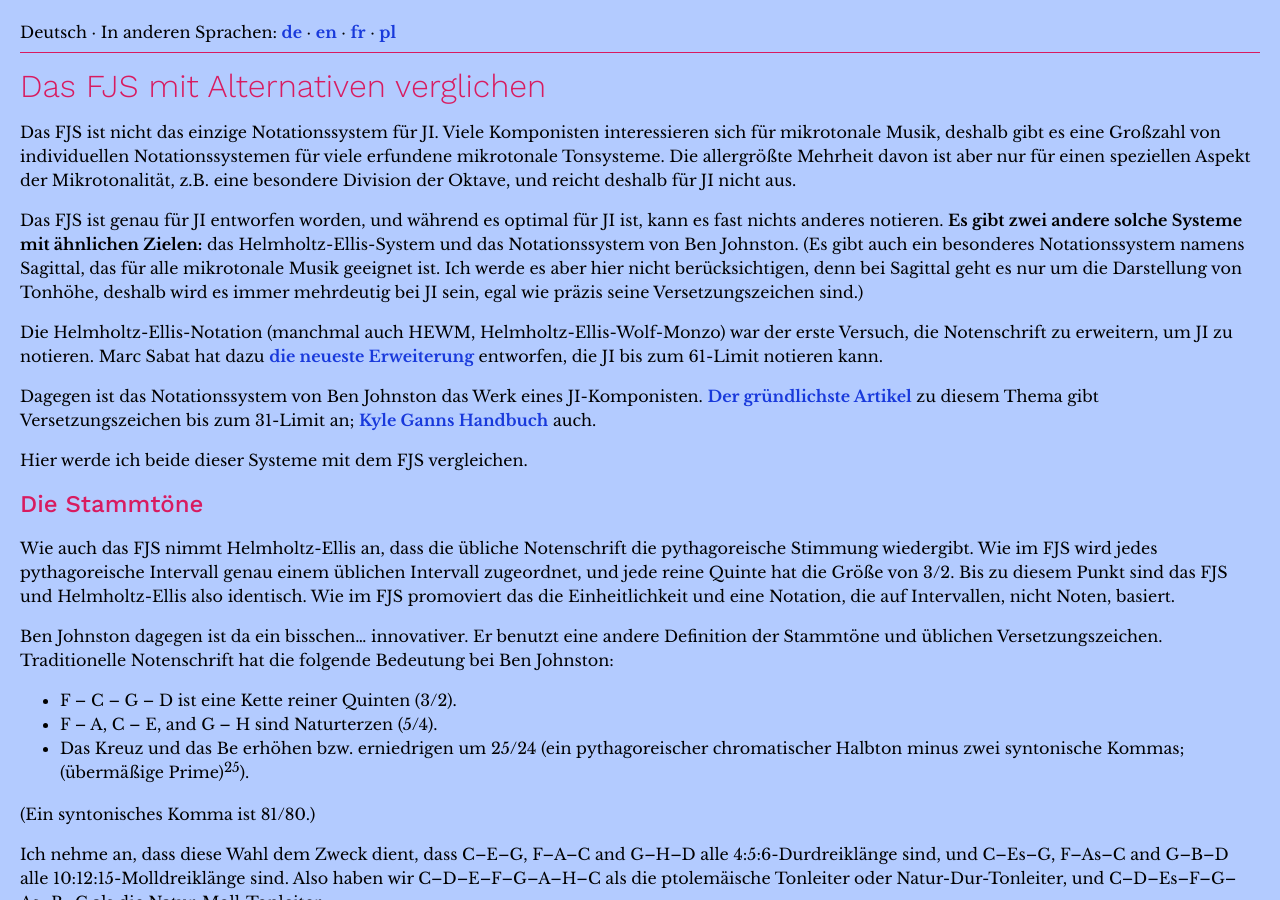
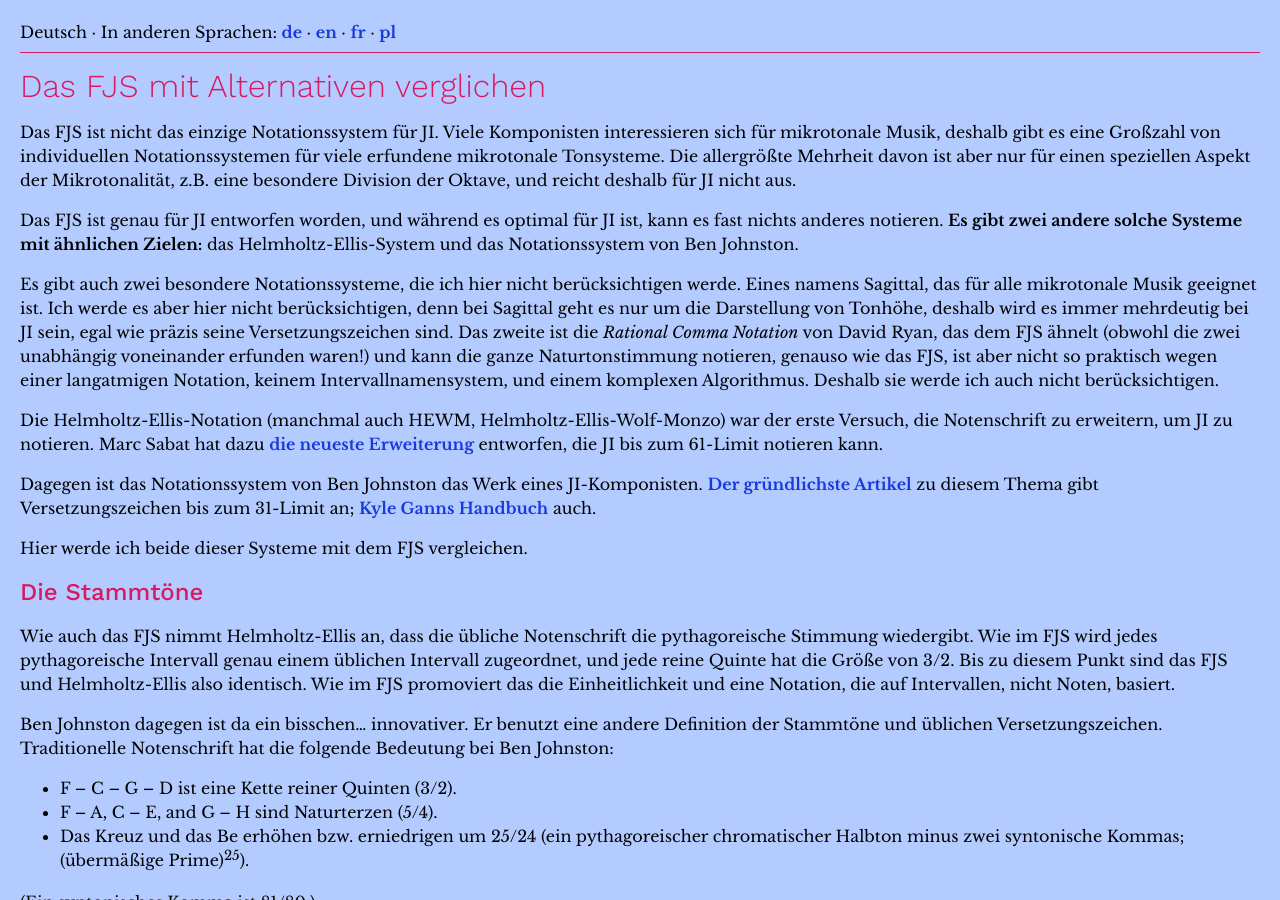
Before and after one commit to misotanni/misotanni.github.io, a Jekyll site: the page built from fjs/de/compare.md, in a window 1280 px wide and 900 px high. Built offline with Jekyll 4.4.1, drawn with Linux system fonts in a browser that asks for light colours; our own code applies the rules of GitHub Pages for plain Markdown files; formulas are drawn with MathJax 3.

Commit message:
mentioned RCN

```diff
--- a/fjs/de/compare.md
+++ b/fjs/de/compare.md
@@ -2,7 +2,9 @@
 
 Das FJS ist nicht das einzige Notationssystem für JI. Viele Komponisten interessieren sich für mikrotonale Musik, deshalb gibt es eine Großzahl von individuellen Notationssystemen für viele erfundene mikrotonale Tonsysteme. Die allergrößte Mehrheit davon ist aber nur für einen speziellen Aspekt der Mikrotonalität, z.B. eine besondere Division der Oktave, und reicht deshalb für JI nicht aus.
 
-Das FJS ist genau für JI entworfen worden, und während es optimal für JI ist, kann es fast nichts anderes notieren. **Es gibt zwei andere solche Systeme mit ähnlichen Zielen:** das Helmholtz-Ellis-System und das Notationssystem von Ben Johnston. (Es gibt auch ein besonderes Notationssystem namens Sagittal, das für alle mikrotonale Musik geeignet ist. Ich werde es aber hier nicht berücksichtigen, denn bei Sagittal geht es nur um die Darstellung von Tonhöhe, deshalb wird es immer mehrdeutig bei JI sein, egal wie präzis seine Versetzungszeichen sind.)
+Das FJS ist genau für JI entworfen worden, und während es optimal für JI ist, kann es fast nichts anderes notieren. **Es gibt zwei andere solche Systeme mit ähnlichen Zielen:** das Helmholtz-Ellis-System und das Notationssystem von Ben Johnston.
+
+Es gibt auch zwei besondere Notationssysteme, die ich hier nicht berücksichtigen werde. Eines namens Sagittal, das für alle mikrotonale Musik geeignet ist. Ich werde es aber hier nicht berücksichtigen, denn bei Sagittal geht es nur um die Darstellung von Tonhöhe, deshalb wird es immer mehrdeutig bei JI sein, egal wie präzis seine Versetzungszeichen sind. Das zweite ist die *Rational Comma Notation* von David Ryan, das dem FJS ähnelt (obwohl die zwei unabhängig voneinander erfunden waren!) und kann die ganze Naturtonstimmung notieren, genauso wie das FJS, ist aber nicht so praktisch wegen einer langatmigen Notation, keinem Intervallnamensystem, und einem komplexen Algorithmus. Deshalb sie werde ich auch nicht berücksichtigen.
 
 Die Helmholtz-Ellis-Notation (manchmal auch HEWM, Helmholtz-Ellis-Wolf-Monzo) war der erste Versuch, die Notenschrift zu erweitern, um JI zu notieren. Marc Sabat hat dazu [die neueste Erweiterung](http://www.marcsabat.com/pdfs/notation.pdf) entworfen, die JI bis zum 61-Limit notieren kann.
 
```
Also changed, not shown: fjs/en/compare.md (+3 -1 lines), fjs/fr/compare.md (+3 -1 lines), fjs/pl/compare.md (+3 -1 lines).
